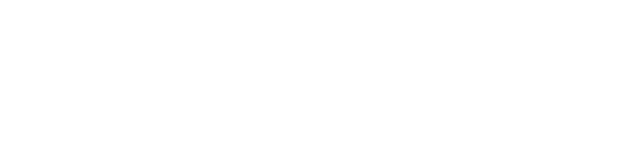
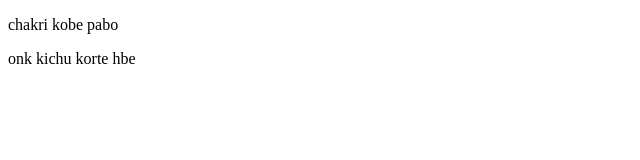
Before and after one commit to Sanzida-Alam-Sinthia/my-second-repo, a plain HTML site: page index.html in a window 1280 px wide. Shown: the whole page, without its empty margins (0-640 px from the left). Drawn offline with Linux system fonts and the light colour scheme.

Commit message:
upadte krsi

```diff
--- a/index.html
+++ b/index.html
@@ -7,6 +7,7 @@
     <title>My Second Github Repo</title>
 </head>
 <body>
-
+    <p>chakri kobe pabo </p>
+    <p> onk kichu korte hbe</p>
 </body>
 </html>
```
